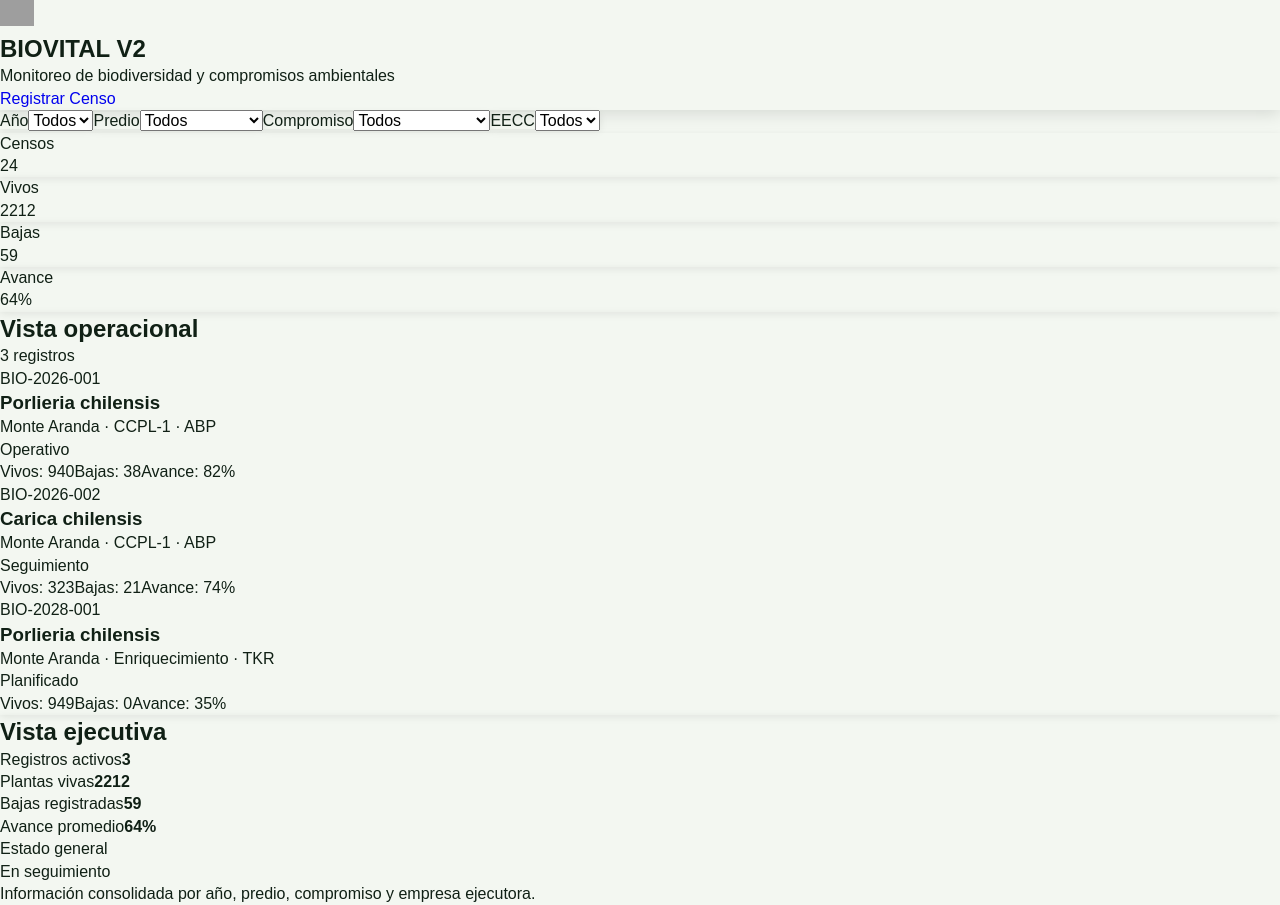
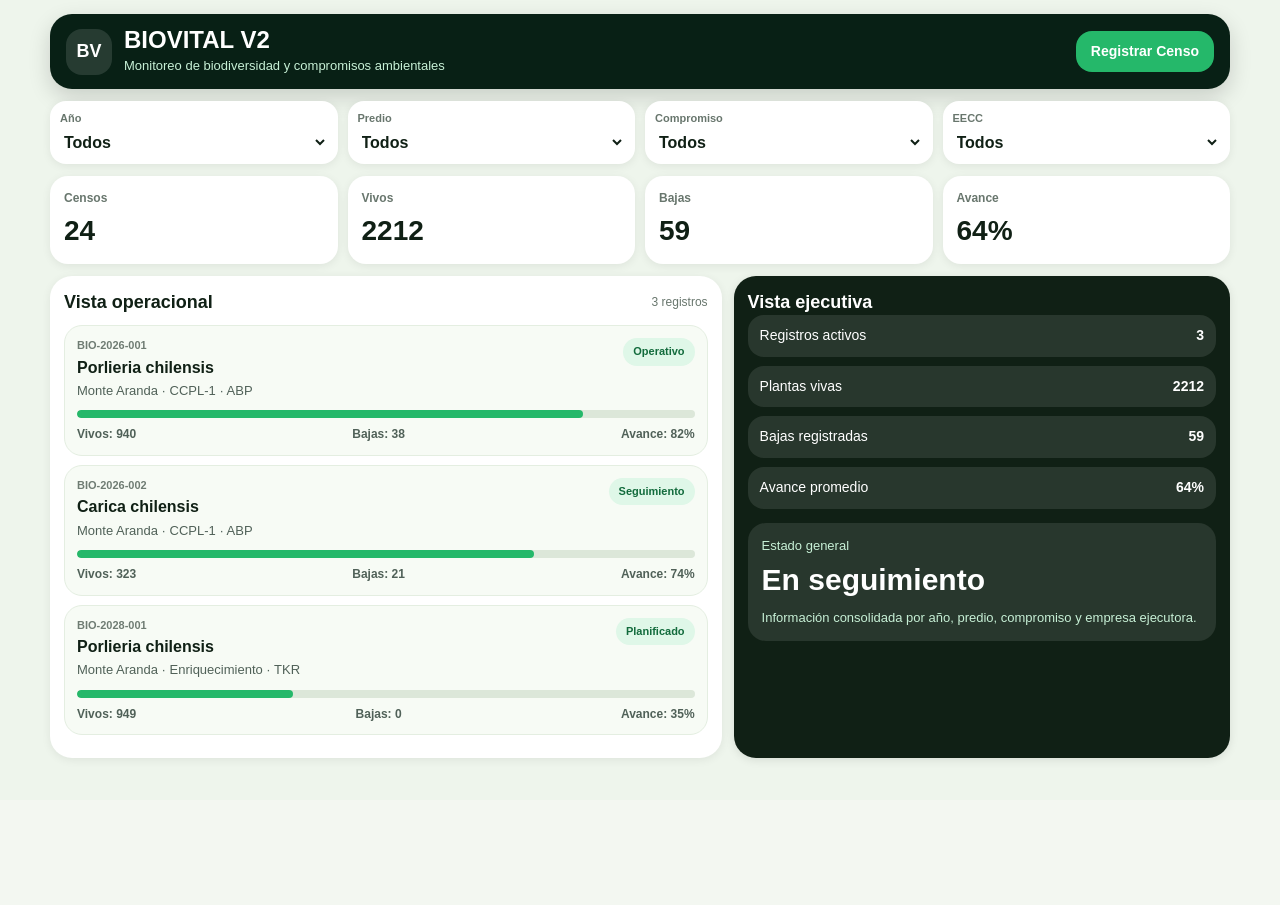
Before and after one commit to Phyllium2026/biovital-dashboard-web, a Next.js app: page / in a window 1280 px wide. After the commit the page ends 800 px from the top, so only its background shows below. Built offline with nearby package versions, Linux system fonts and the light colour scheme; grey boxes are pictures that could not be loaded.

Commit message:
Update page.tsx

```diff
--- a/app/page.tsx
+++ b/app/page.tsx
@@ -1,7 +1,6 @@
 'use client';
 
 import { useMemo, useState } from 'react';
-import Image from 'next/image';
 
 type Registro = {
   id: string;
@@ -59,15 +58,244 @@ const DATA: Registro[] = [
   },
 ];
 
+const styles: Record<string, React.CSSProperties> = {
+  main: {
+    minHeight: '100vh',
+    background: '#eef5ec',
+    color: '#102015',
+    fontFamily: 'Arial, Helvetica, sans-serif',
+    padding: 14,
+  },
+  shell: {
+    maxWidth: 1180,
+    margin: '0 auto',
+  },
+  header: {
+    background: '#082015',
+    color: 'white',
+    borderRadius: 22,
+    padding: '14px 16px',
+    display: 'flex',
+    justifyContent: 'space-between',
+    alignItems: 'center',
+    gap: 12,
+    boxShadow: '0 8px 22px rgba(0,0,0,0.16)',
+    marginBottom: 12,
+  },
+  brand: {
+    display: 'flex',
+    alignItems: 'center',
+    gap: 12,
+  },
+  logoBox: {
+    width: 46,
+    height: 46,
+    borderRadius: 16,
+    background: 'rgba(255,255,255,0.12)',
+    display: 'flex',
+    alignItems: 'center',
+    justifyContent: 'center',
+    fontWeight: 900,
+    fontSize: 18,
+  },
+  title: {
+    fontSize: 24,
+    fontWeight: 900,
+    lineHeight: 1,
+    margin: 0,
+  },
+  subtitle: {
+    fontSize: 13,
+    color: '#c7f0d6',
+    marginTop: 5,
+  },
+  button: {
+    background: '#25b86a',
+    color: 'white',
+    border: 'none',
+    borderRadius: 16,
+    padding: '11px 15px',
+    fontWeight: 800,
+    fontSize: 14,
+    whiteSpace: 'nowrap',
+    cursor: 'pointer',
+  },
+  filters: {
+    display: 'grid',
+    gridTemplateColumns: 'repeat(4, 1fr)',
+    gap: 10,
+    marginBottom: 12,
+  },
+  filterCard: {
+    background: 'white',
+    borderRadius: 16,
+    padding: 10,
+    boxShadow: '0 2px 10px rgba(0,0,0,0.07)',
+  },
+  label: {
+    display: 'block',
+    fontSize: 11,
+    fontWeight: 800,
+    color: '#68766d',
+    marginBottom: 5,
+  },
+  select: {
+    width: '100%',
+    border: 'none',
+    outline: 'none',
+    background: 'transparent',
+    fontWeight: 800,
+    color: '#102015',
+  },
+  kpis: {
+    display: 'grid',
+    gridTemplateColumns: 'repeat(4, 1fr)',
+    gap: 10,
+    marginBottom: 12,
+  },
+  kpi: {
+    background: 'white',
+    borderRadius: 18,
+    padding: 14,
+    boxShadow: '0 2px 10px rgba(0,0,0,0.07)',
+  },
+  kpiTitle: {
+    fontSize: 12,
+    fontWeight: 800,
+    color: '#68766d',
+  },
+  kpiValue: {
+    fontSize: 28,
+    fontWeight: 900,
+    marginTop: 4,
+  },
+  grid: {
+    display: 'grid',
+    gridTemplateColumns: '1.15fr 0.85fr',
+    gap: 12,
+  },
+  panel: {
+    background: 'white',
+    borderRadius: 22,
+    padding: 14,
+    boxShadow: '0 2px 10px rgba(0,0,0,0.07)',
+  },
+  executive: {
+    background: '#102015',
+    color: 'white',
+    borderRadius: 22,
+    padding: 14,
+    boxShadow: '0 2px 10px rgba(0,0,0,0.10)',
+  },
+  panelHead: {
+    display: 'flex',
+    justifyContent: 'space-between',
+    alignItems: 'center',
+    marginBottom: 10,
+  },
+  panelTitle: {
+    fontSize: 18,
+    fontWeight: 900,
+    margin: 0,
+  },
+  muted: {
+    fontSize: 12,
+    color: '#68766d',
+  },
+  card: {
+    background: '#f7fbf5',
+    border: '1px solid #e4eee1',
+    borderRadius: 18,
+    padding: 12,
+    marginBottom: 9,
+  },
+  rowBetween: {
+    display: 'flex',
+    justifyContent: 'space-between',
+    gap: 10,
+    alignItems: 'flex-start',
+  },
+  id: {
+    fontSize: 11,
+    color: '#6f7c73',
+    fontWeight: 800,
+  },
+  species: {
+    fontSize: 16,
+    fontWeight: 900,
+    marginTop: 3,
+  },
+  detail: {
+    fontSize: 13,
+    color: '#506158',
+    marginTop: 3,
+  },
+  status: {
+    background: '#dff7e8',
+    color: '#126b3c',
+    borderRadius: 999,
+    padding: '6px 10px',
+    fontSize: 11,
+    fontWeight: 900,
+    whiteSpace: 'nowrap',
+  },
+  bar: {
+    height: 8,
+    background: '#dce7d9',
+    borderRadius: 999,
+    marginTop: 10,
+    overflow: 'hidden',
+  },
+  barFill: {
+    height: '100%',
+    background: '#25b86a',
+    borderRadius: 999,
+  },
+  miniStats: {
+    display: 'flex',
+    justifyContent: 'space-between',
+    gap: 8,
+    marginTop: 8,
+    fontSize: 12,
+    color: '#506158',
+    fontWeight: 700,
+  },
+  execRow: {
+    background: 'rgba(255,255,255,0.10)',
+    borderRadius: 16,
+    padding: '11px 12px',
+    display: 'flex',
+    justifyContent: 'space-between',
+    marginBottom: 9,
+    fontSize: 14,
+  },
+  stateBox: {
+    background: 'rgba(255,255,255,0.10)',
+    borderRadius: 18,
+    padding: 14,
+    marginTop: 14,
+  },
+  stateSmall: {
+    fontSize: 13,
+    color: '#c7f0d6',
+  },
+  stateBig: {
+    fontSize: 30,
+    fontWeight: 900,
+    marginTop: 4,
+  },
+  stateText: {
+    fontSize: 13,
+    color: '#c7f0d6',
+    marginTop: 8,
+  },
+};
+
 export default function Home() {
-  const [loading, setLoading] = useState(true);
-
   const [anio, setAnio] = useState('Todos');
   const [predio, setPredio] = useState('Todos');
   const [compromiso, setCompromiso] = useState('Todos');
   const [eecc, setEecc] = useState('Todos');
-
-  setTimeout(() => setLoading(false), 600);
 
   const filtrados = useMemo(() => {
     return DATA.filter((r) => {
@@ -88,62 +316,32 @@ export default function Home() {
       ? Math.round(filtrados.reduce((a, b) => a + b.avance, 0) / filtrados.length)
       : 0;
 
+  const estadoGeneral =
+    avance >= 75 ? 'Controlado' : avance >= 50 ? 'En seguimiento' : 'Crítico';
+
   const unique = (key: keyof Registro) => [
     'Todos',
     ...Array.from(new Set(DATA.map((r) => String(r[key])))),
   ];
 
-  if (loading) {
   return (
-      <main className="min-h-screen flex items-center justify-center bg-[#071b12] text-white">
-        <div className="text-center">
-          <div className="mx-auto mb-5 h-20 w-20 rounded-3xl bg-white/10 flex items-center justify-center shadow-xl">
-            <Image
-              src="/biovital-logo.png"
-              alt="BIOVITAL"
-              width={54}
-              height={54}
-              priority
-            />
+    <main style={styles.main}>
+      <div style={styles.shell}>
+        <header style={styles.header}>
+          <div style={styles.brand}>
+            <div style={styles.logoBox}>BV</div>
+            <div>
+              <h1 style={styles.title}>BIOVITAL V2</h1>
+              <div style={styles.subtitle}>
+                Monitoreo de biodiversidad y compromisos ambientales
               </div>
-          <h1 className="text-2xl font-bold tracking-wide">BIOVITAL</h1>
-          <p className="mt-2 text-sm text-emerald-100">Cargando sistema operacional...</p>
-        </div>
-      </main>
-    );
-  }
-
-  return (
-    <main className="min-h-screen bg-[#f3f7f1] text-[#102015]">
-      <section className="mx-auto max-w-7xl px-4 py-4 md:py-6">
-        <header className="mb-4 flex items-center justify-between rounded-3xl bg-[#082015] px-4 py-3 text-white shadow-md">
-          <div className="flex items-center gap-3">
-            <div className="h-11 w-11 rounded-2xl bg-white/10 flex items-center justify-center">
-              <Image
-                src="/biovital-logo.png"
-                alt="BIOVITAL"
-                width={34}
-                height={34}
-                priority
-              />
-            </div>
-            <div>
-              <h1 className="text-lg md:text-2xl font-bold leading-none">BIOVITAL V2</h1>
-              <p className="text-xs md:text-sm text-emerald-100">
-                Monitoreo de biodiversidad y compromisos ambientales
-              </p>
             </div>
           </div>
 
-          <a
-            href="#"
-            className="rounded-2xl bg-emerald-500 px-4 py-2 text-sm font-semibold text-white shadow hover:bg-emerald-600"
-          >
-            Registrar Censo
-          </a>
+          <button style={styles.button}>Registrar Censo</button>
         </header>
 
-        <section className="mb-4 grid grid-cols-2 gap-2 md:grid-cols-4">
+        <section style={styles.filters}>
           <Select label="Año" value={anio} options={unique('anio')} onChange={setAnio} />
           <Select label="Predio" value={predio} options={unique('predio')} onChange={setPredio} />
           <Select
@@ -155,47 +353,38 @@ export default function Home() {
           <Select label="EECC" value={eecc} options={unique('eecc')} onChange={setEecc} />
         </section>
 
-        <section className="mb-4 grid grid-cols-2 gap-3 md:grid-cols-4">
+        <section style={styles.kpis}>
           <Kpi title="Censos" value={totalCensos} />
           <Kpi title="Vivos" value={totalVivos} />
           <Kpi title="Bajas" value={totalMuertos} />
           <Kpi title="Avance" value={`${avance}%`} />
         </section>
 
-        <section className="grid gap-4 lg:grid-cols-[1.1fr_0.9fr]">
-          <div className="rounded-3xl bg-white p-4 shadow-sm">
-            <div className="mb-3 flex items-center justify-between">
-              <h2 className="font-bold">Vista operacional</h2>
-              <span className="text-xs text-gray-500">{filtrados.length} registros</span>
+        <section style={styles.grid}>
+          <div style={styles.panel}>
+            <div style={styles.panelHead}>
+              <h2 style={styles.panelTitle}>Vista operacional</h2>
+              <span style={styles.muted}>{filtrados.length} registros</span>
             </div>
 
-            <div className="space-y-3">
             {filtrados.map((r) => (
-                <article
-                  key={r.id}
-                  className="rounded-2xl border border-gray-100 bg-[#f8fbf6] p-3"
-                >
-                  <div className="flex items-start justify-between gap-3">
+              <article key={r.id} style={styles.card}>
+                <div style={styles.rowBetween}>
                   <div>
-                      <p className="text-xs text-gray-500">{r.id}</p>
-                      <h3 className="font-semibold">{r.especie}</h3>
-                      <p className="text-sm text-gray-600">
+                    <div style={styles.id}>{r.id}</div>
+                    <div style={styles.species}>{r.especie}</div>
+                    <div style={styles.detail}>
                       {r.predio} · {r.compromiso} · {r.eecc}
-                      </p>
                     </div>
-                    <span className="rounded-full bg-emerald-100 px-3 py-1 text-xs font-semibold text-emerald-800">
-                      {r.estado}
-                    </span>
+                  </div>
+                  <span style={styles.status}>{r.estado}</span>
                 </div>
 
-                  <div className="mt-3 h-2 rounded-full bg-gray-200">
-                    <div
-                      className="h-2 rounded-full bg-emerald-500"
-                      style={{ width: `${r.avance}%` }}
-                    />
+                <div style={styles.bar}>
+                  <div style={{ ...styles.barFill, width: `${r.avance}%` }} />
                 </div>
 
-                  <div className="mt-2 flex justify-between text-xs text-gray-600">
+                <div style={styles.miniStats}>
                   <span>Vivos: {r.vivos}</span>
                   <span>Bajas: {r.muertos}</span>
                   <span>Avance: {r.avance}%</span>
@@ -203,30 +392,25 @@ export default function Home() {
               </article>
             ))}
           </div>
-          </div>
 
-          <div className="rounded-3xl bg-[#102015] p-4 text-white shadow-sm">
-            <h2 className="mb-3 font-bold">Vista ejecutiva</h2>
+          <aside style={styles.executive}>
+            <h2 style={styles.panelTitle}>Vista ejecutiva</h2>
 
-            <div className="space-y-3">
             <Resumen label="Registros activos" value={filtrados.length} />
             <Resumen label="Plantas vivas" value={totalVivos} />
             <Resumen label="Bajas registradas" value={totalMuertos} />
             <Resumen label="Avance promedio" value={`${avance}%`} />
-            </div>
 
-            <div className="mt-5 rounded-2xl bg-white/10 p-4">
-              <p className="text-sm text-emerald-100">Estado general</p>
-              <p className="mt-1 text-3xl font-bold">
-                {avance >= 75 ? 'Controlado' : avance >= 50 ? 'En seguimiento' : 'Crítico'}
-              </p>
-              <p className="mt-2 text-sm text-emerald-100">
+            <div style={styles.stateBox}>
+              <div style={styles.stateSmall}>Estado general</div>
+              <div style={styles.stateBig}>{estadoGeneral}</div>
+              <div style={styles.stateText}>
                 Información consolidada por año, predio, compromiso y empresa ejecutora.
-              </p>
               </div>
             </div>
+          </aside>
         </section>
-      </section>
+      </div>
     </main>
   );
 }
@@ -243,12 +427,12 @@ function Select({
   onChange: (v: string) => void;
 }) {
   return (
-    <label className="rounded-2xl bg-white p-3 text-sm shadow-sm">
-      <span className="mb-1 block text-xs font-semibold text-gray-500">{label}</span>
+    <label style={styles.filterCard}>
+      <span style={styles.label}>{label}</span>
       <select
         value={value}
         onChange={(e) => onChange(e.target.value)}
-        className="w-full bg-transparent font-semibold outline-none"
+        style={styles.select}
       >
         {options.map((o) => (
           <option key={o}>{o}</option>
@@ -260,17 +444,17 @@ function Select({
 
 function Kpi({ title, value }: { title: string; value: string | number }) {
   return (
-    <div className="rounded-3xl bg-white p-4 shadow-sm">
-      <p className="text-xs font-semibold text-gray-500">{title}</p>
-      <p className="mt-1 text-2xl font-bold text-[#102015]">{value}</p>
+    <div style={styles.kpi}>
+      <div style={styles.kpiTitle}>{title}</div>
+      <div style={styles.kpiValue}>{value}</div>
     </div>
   );
 }
 
 function Resumen({ label, value }: { label: string; value: string | number }) {
   return (
-    <div className="flex items-center justify-between rounded-2xl bg-white/10 px-4 py-3">
-      <span className="text-sm text-emerald-100">{label}</span>
+    <div style={styles.execRow}>
+      <span>{label}</span>
       <strong>{value}</strong>
     </div>
   );
```
Lines whose indentation alone changed are shown as unchanged.
